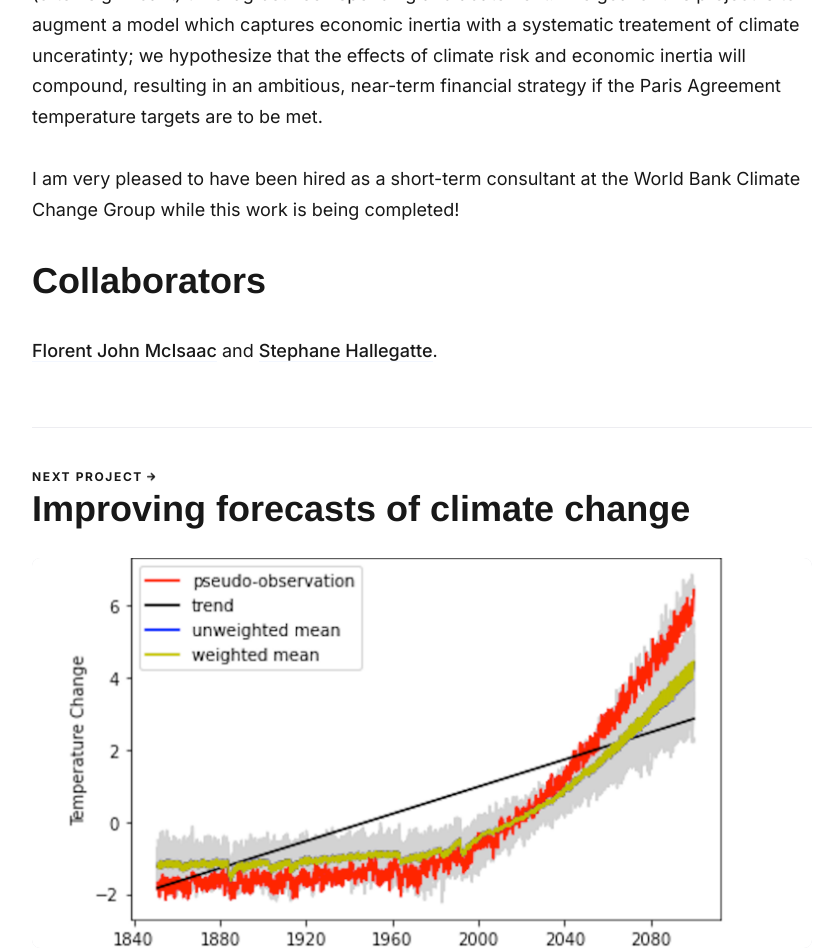
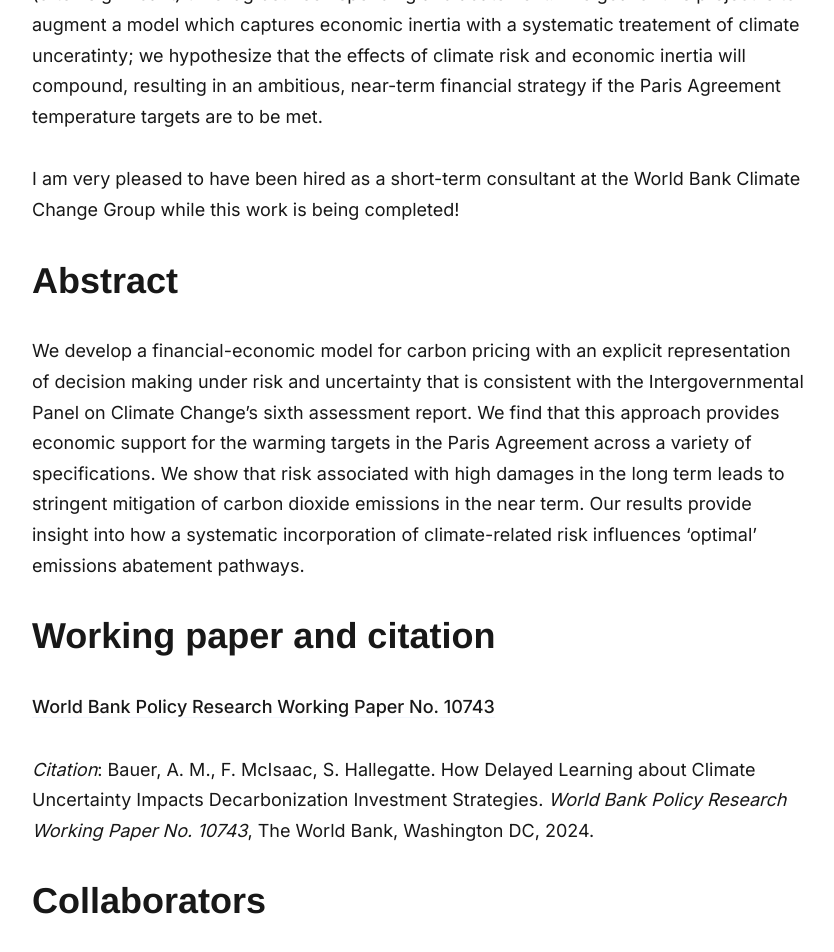
Before and after one commit to adam-bauer-34/adam-bauer-34.github.io, a Jekyll site: the page built from _projects/2023-08-01-investment-with-uncertainty.md, in a window 1280 px wide and 1400 px high, scrolled down 1408 px. Shown: the top 952 px of the window, without its empty margins (218-1052 px from the left). Built offline with Jekyll 4.4.1, drawn with Linux system fonts in a browser that asks for light colours; nearby versions of some CDN libraries; some web fonts are replaced.

Commit message:
added wb pub

```diff
--- a/_projects/2023-08-01-investment-with-uncertainty.md
+++ b/_projects/2023-08-01-investment-with-uncertainty.md
@@ -10,5 +10,13 @@ Most state-of-the-art climate-economic models assume a frictionless economy as i
 
 I am very pleased to have been hired as a short-term consultant at the World Bank Climate Change Group while this work is being completed!
 
+# Abstract
+We develop a financial-economic model for carbon pricing with an explicit representation of decision making under risk and uncertainty that is consistent with the Intergovernmental Panel on Climate Change’s sixth assessment report. We find that this approach provides economic support for the warming targets in the Paris Agreement across a variety of specifications. We show that risk associated with high damages in the long term leads to stringent mitigation of carbon dioxide emissions in the near term. Our results provide insight into how a systematic incorporation of climate-related risk influences 'optimal' emissions abatement pathways.
+
+# Working paper and citation
+[World Bank Policy Research Working Paper No. 10743](https://documents.worldbank.org/en/publication/documents-reports/documentdetail/099829103282438373/idu1f2d86d77127091490d1a6df1dc342f15d10b)
+
+_Citation_: Bauer, A. M., F. McIsaac, S. Hallegatte. How Delayed Learning about Climate Uncertainty Impacts Decarbonization Investment Strategies. *World Bank Policy Research Working Paper No. 10743*, The World Bank, Washington DC, 2024.
+
 # Collaborators
 [Florent John McIsaac](https://florent.mcisaac.fr/) and [Stephane Hallegatte](https://www.worldbank.org/en/about/people/s/stephane-hallegatte).
```
